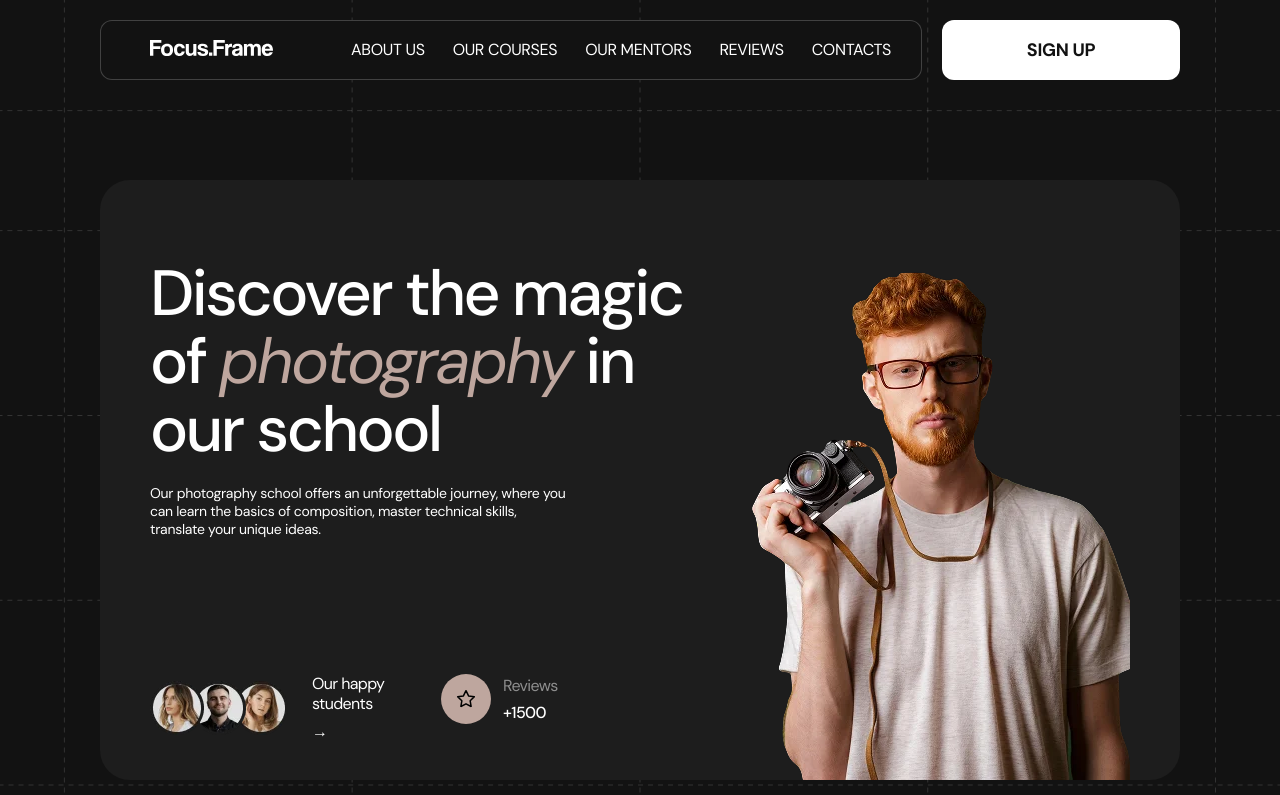
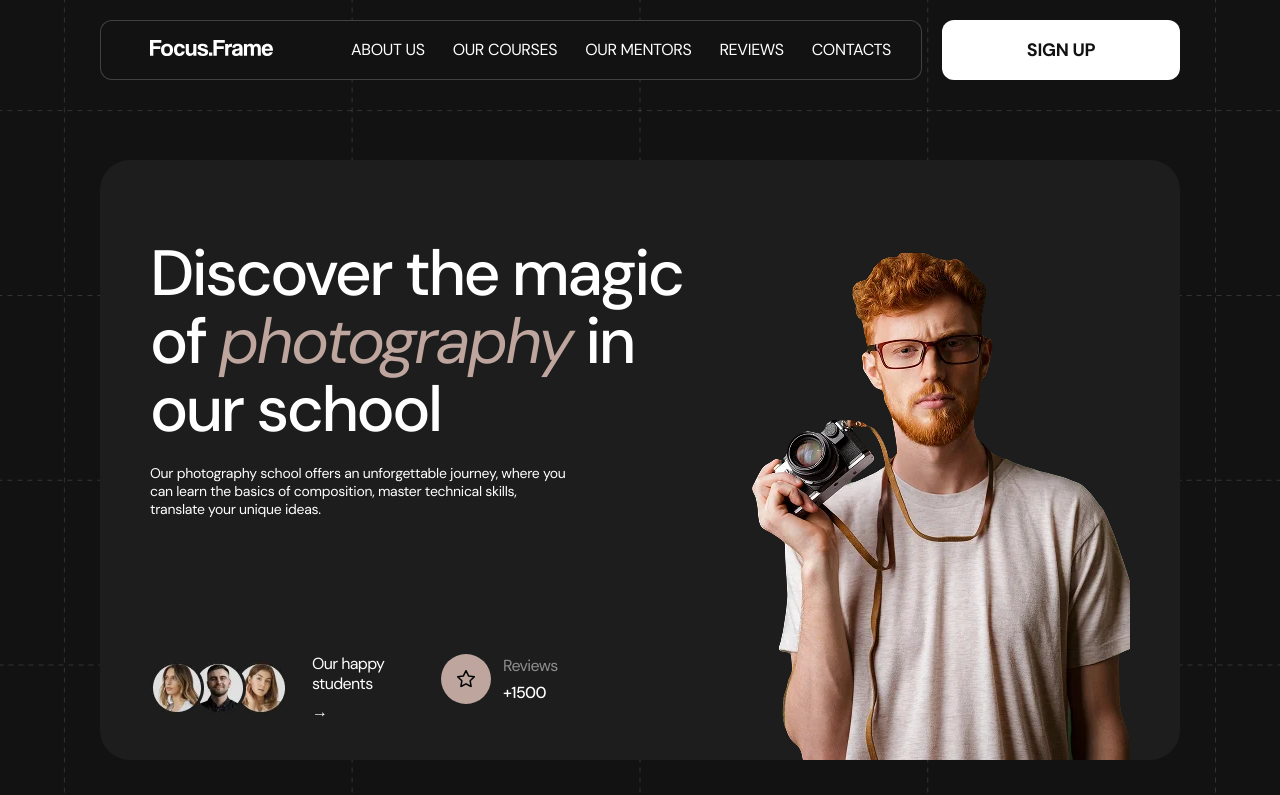
Before and after one commit to hllverel/group-d-html-css-poject-november, a website built with Vite: page src/index.html in a window 1280 px wide. Shown: the top 795 px of the page. Built offline with nearby package versions, Linux system fonts and the light colour scheme.

Commit message:
header and hero background fix

```diff
--- a/src/css/styles.css
+++ b/src/css/styles.css
@@ -83,11 +83,6 @@ section ul {
 /* #endregion */
 
 /* #region header */
-header {
-  padding: 20px;
-  background: var(--black) url('../images/background.webp') no-repeat top center;
-}
-
 .header-border {
   margin: 0 auto;
   background-color: var(--black);
@@ -187,14 +182,14 @@ header {
 /* #region hero */
 .hero-bg {
   background: url('../images/background.webp') repeat top center;
-  padding: 0 20px 80px 20px;
+  padding: 20px 20px 80px 20px;
 }
 
 .hero {
   background-color: var(--dark-grey);
   border-radius: 30px;
   padding: 40px 20px 0 20px;
-  margin: 0;
+  margin: 20px 0 0 0;
 }
 
 h1 {
@@ -1034,7 +1029,7 @@ textarea::placeholder {
 
   header {
     display: flex;
-    padding: 20px 32px 40px 32px;
+    padding-top: 20px;
   }
 
   .header-border {
@@ -1079,6 +1074,7 @@ textarea::placeholder {
 
   .hero {
     padding: 64px 32px 0 32px;
+    margin: 40px 0 0 0;
   }
 
   h1 {
@@ -1514,11 +1510,12 @@ textarea::placeholder {
 
   /* #region desktop hero */
   .hero-bg {
-    padding: 60px 100px 150px 100px;
+    padding: 0 100px 150px 100px;
   }
 
   .hero {
     padding: 80px 50px 0 50px;
+    margin: 80px 0 0 0;
     display: flex;
     gap: clamp(20px, calc(-860px + 68.75vw), 130px);
   }
--- a/src/index.html
+++ b/src/index.html
@@ -19,8 +19,9 @@
   </head>
   <body>
     <div class="container">
-      <header>
-        <div class="header-container">
+      <div class="hero-bg">
+        <header>
+          <div class="header-container">
           <div class="header-border">
             <a href="/" class="logo">
               <div class="logo-icon-wrapper">
@@ -86,11 +87,10 @@
             </div>
           </div>
           <a href="#signup1A" class="signup-button">Sign up</a>
-        </div>
-      </header>
+          </div>
+        </header>
 
       <main>
-        <div class="hero-bg">
           <section class="hero" id="hero">
             <div class="desktop-hero-left">
               <h1>
```
